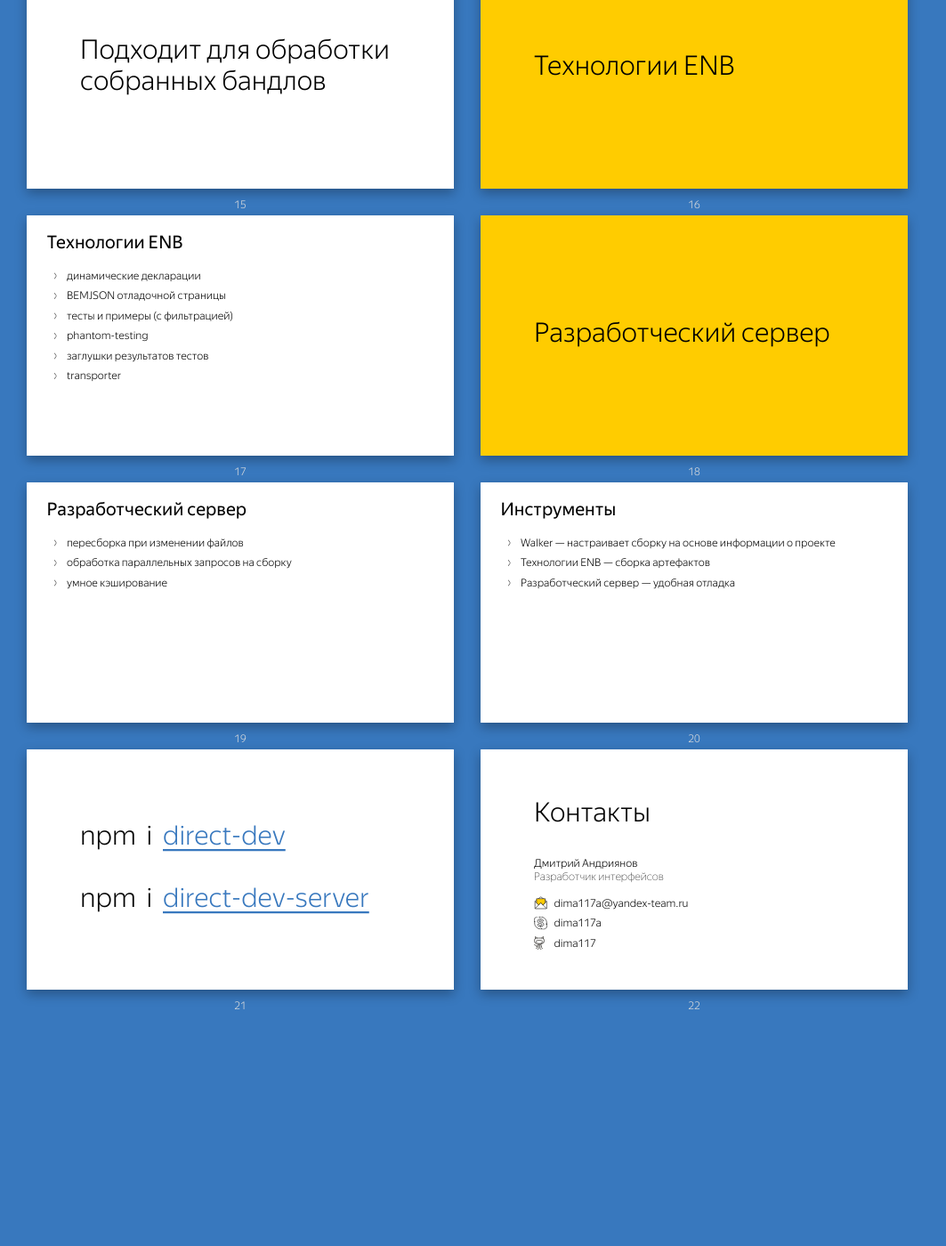
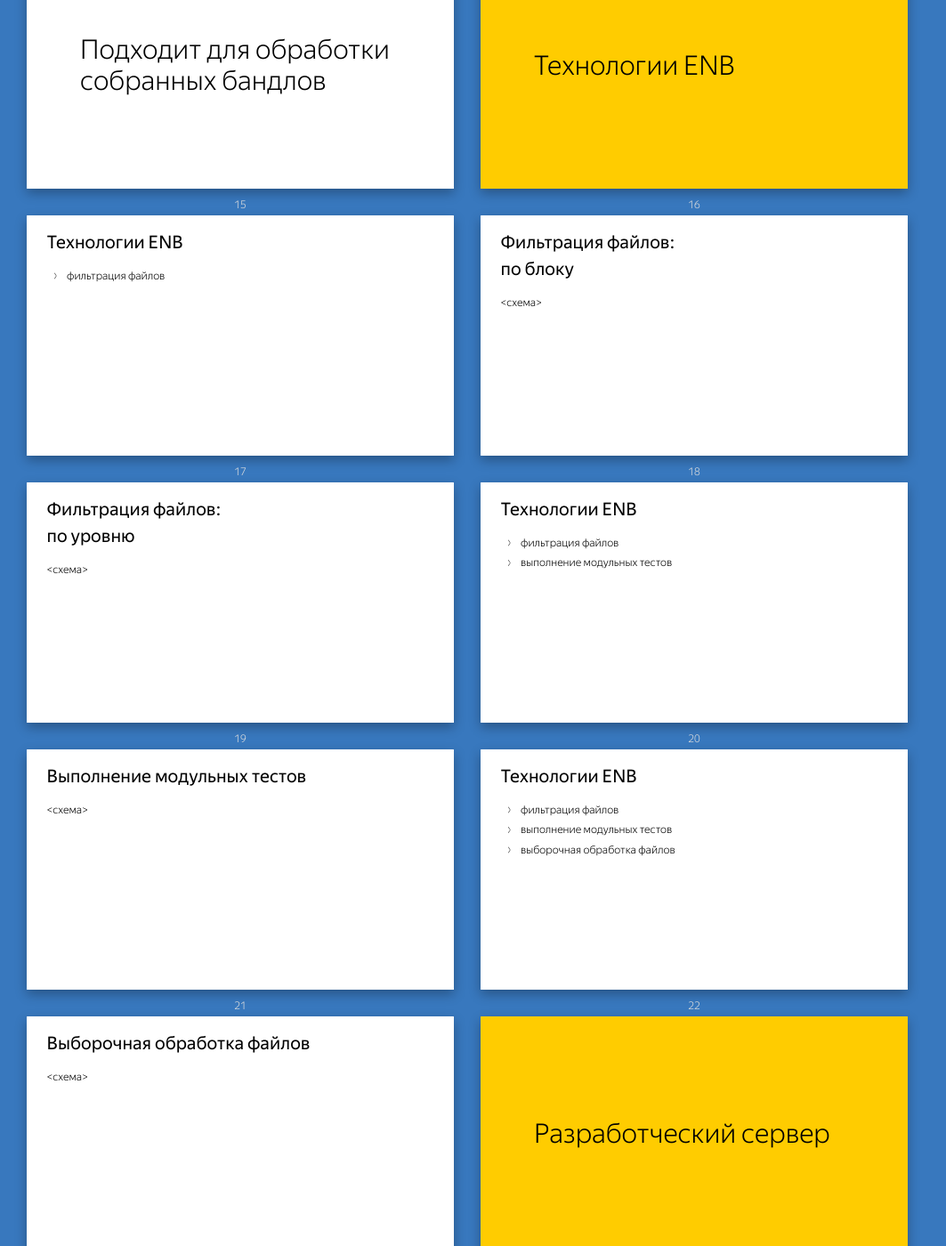
Before and after one commit to dima117/direct-infr, a Jekyll site: the page built from index.md, in a window 1280 px wide and 1400 px high, scrolled down 2262 px. Shown: the whole window at 89% size, without its empty margins (0-1063 px from the left). Built offline with Jekyll 4.4.1, drawn with Linux system fonts in a browser that asks for light colours; our own code applies the rules of GitHub Pages for plain Markdown files; before the commit the page ends 3404 px from its top, so only the background shows below that.

Commit message:
Update index.md

```diff
--- a/index.md
+++ b/index.md
@@ -122,12 +122,35 @@ class TestBundler {
 
 ## Технологии ENB
 
-- динамические декларации
-- {:.next} BEMJSON отладочной страницы
-- {:.next} тесты и примеры (с фильтрацией)
-- {:.next} phantom-testing
-- {:.next} заглушки результатов тестов
-- {:.next} transporter
+- фильтрация файлов
+
+## Фильтрация файлов:<br/>по блоку
+
+&lt;схема&gt;
+
+## Фильтрация файлов:<br/>по уровню
+
+&lt;схема&gt;
+
+
+## Технологии ENB
+
+- фильтрация файлов
+- выполнение модульных тестов
+
+## Выполнение модульных тестов
+
+&lt;схема&gt;
+
+## Технологии ENB
+
+- фильтрация файлов
+- выполнение модульных тестов
+- выборочная обработка файлов
+
+## Выборочная обработка файлов
+
+&lt;схема&gt;
 
 ## Разработческий сервер
 {:.section}
```
